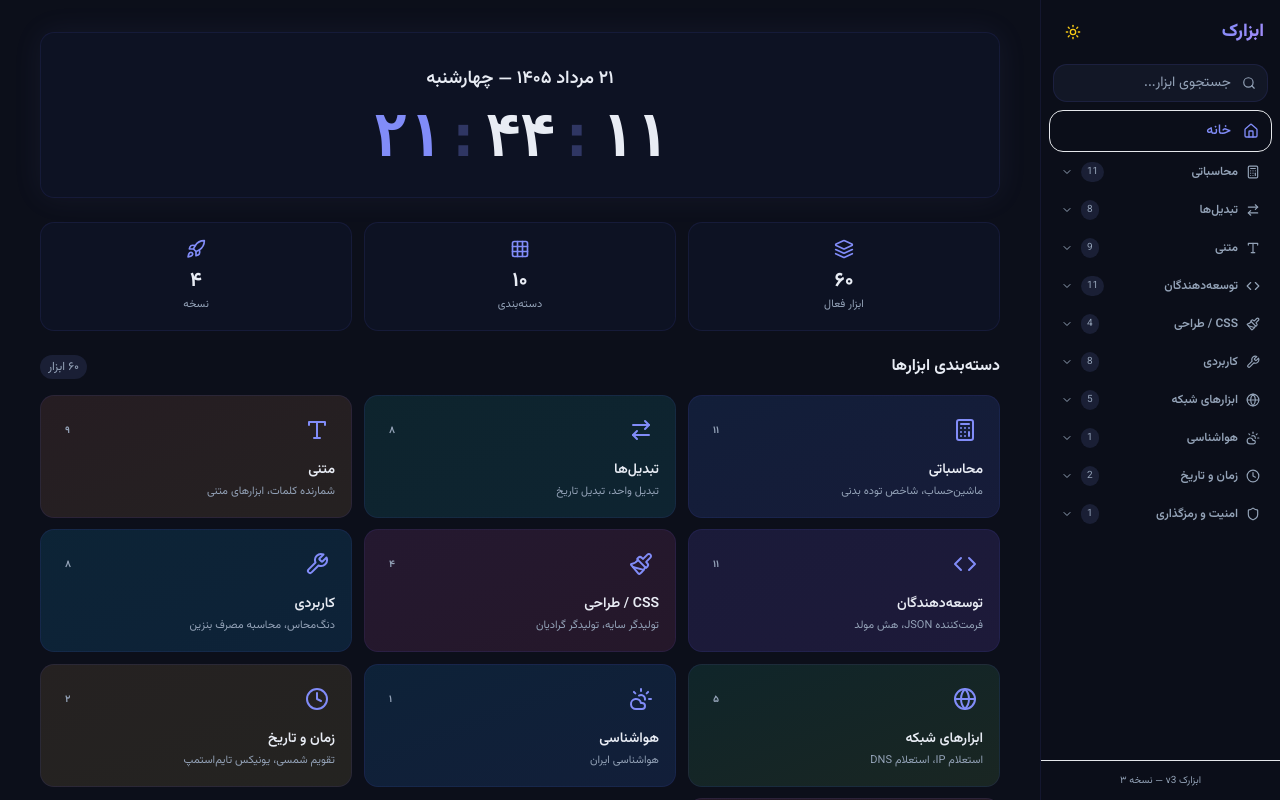
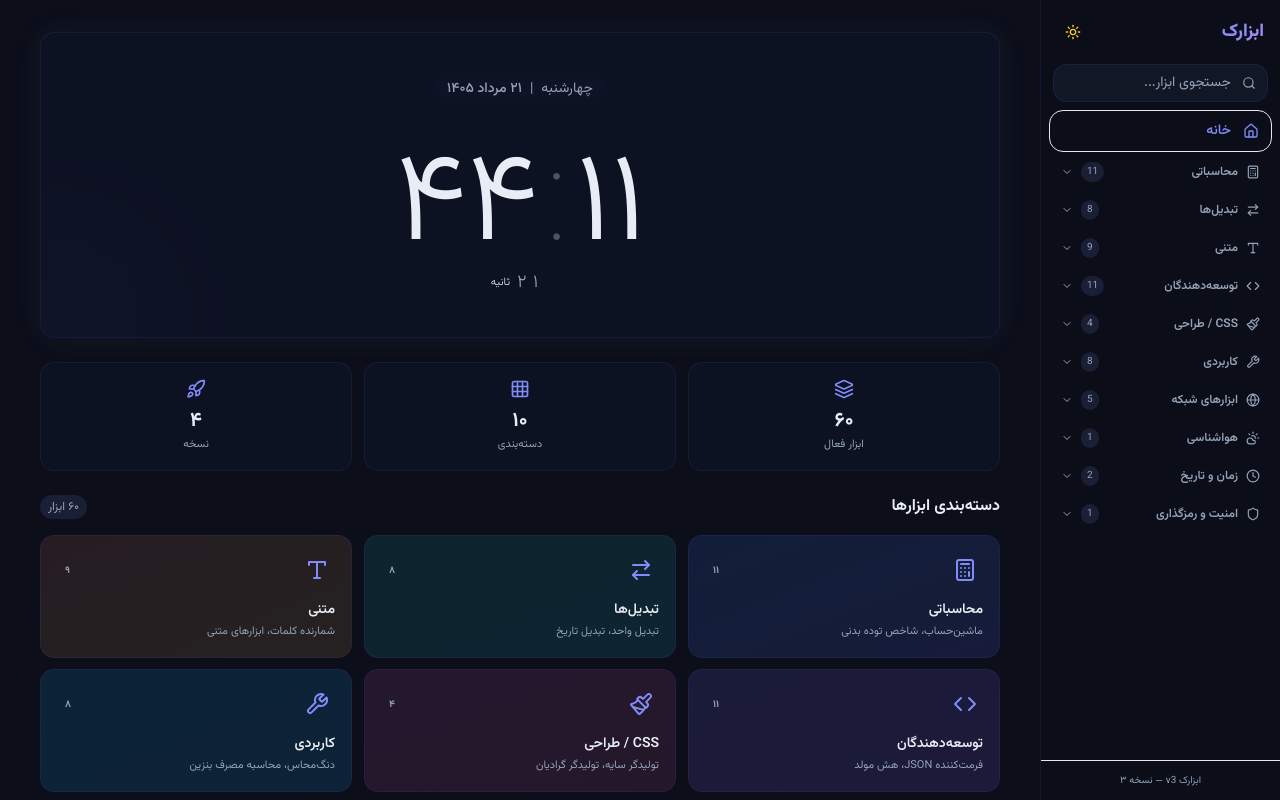
Before and after one commit to mrjeddi75/abzarak, a Next.js app: page / in a window 1280 px wide. Shown: the top 800 px of the page. Built offline with nearby package versions, Linux system fonts and the light colour scheme.

Commit message:
apple-style clock

```diff
--- a/src/components/tools/home-dashboard.tsx
+++ b/src/components/tools/home-dashboard.tsx
@@ -94,18 +94,44 @@ export default function HomeDashboard() {
 
   return (
     <div className="space-y-6">
-      {/* Digital Clock */}
-      <div className="glass-card glow-effect p-6 sm:p-8 animate-fade-in-up">
-        <div className="flex flex-col items-center">
-          <p className="text-lg font-semibold text-foreground mb-3">
-            {toPersianDigits(String(day))} {monthName} {toPersianDigits(String(year))} — {weekday}
-          </p>
-          <div className="flex items-baseline gap-1 font-mono">
-            <span className="text-5xl sm:text-6xl font-bold text-foreground tabular-nums tracking-tight">{hours}</span>
-            <span className="text-5xl sm:text-6xl font-bold text-primary animate-blink">:</span>
-            <span className="text-5xl sm:text-6xl font-bold text-foreground tabular-nums tracking-tight">{minutes}</span>
-            <span className="text-5xl sm:text-6xl font-bold text-primary animate-blink">:</span>
-            <span className="text-5xl sm:text-6xl font-bold text-primary tabular-nums tracking-tight">{seconds}</span>
+            {/* Apple-style Clock */}
+      <div className="animate-fade-in-up">
+        <div className="glass-card glow-effect p-6 sm:p-10 overflow-hidden relative">
+          {/* Ambient gradient orbs */}
+          <div className="absolute -top-20 -right-20 w-48 h-48 rounded-full bg-primary/5 blur-3xl pointer-events-none" />
+          <div className="absolute -bottom-16 -left-16 w-40 h-40 rounded-full bg-violet-500/5 blur-3xl pointer-events-none" />
+
+          <div className="relative flex flex-col items-center">
+            {/* Date pill */}
+            <div className="inline-flex items-center gap-2 px-4 py-1.5 rounded-full bg-secondary/60 text-muted-foreground text-sm mb-6 backdrop-blur-sm">
+              <span>{weekday}</span>
+              <span className="text-foreground/40">|</span>
+              <span className="font-medium text-foreground/80">
+                {toPersianDigits(String(day))} {monthName} {toPersianDigits(String(year))}
+              </span>
+            </div>
+
+            {/* Main time — Apple typography style */}
+            <div className="flex items-center justify-center gap-0.5 font-light tracking-tighter select-none" style={{ fontFamily: "'SF Pro Display', 'Vazirmatn', -apple-system, system-ui, sans-serif" }}>
+              <span className="text-7xl sm:text-8xl md:text-9xl text-foreground leading-none" style={{ fontWeight: 200 }}>
+                {hours}
+              </span>
+              <span className="text-7xl sm:text-8xl md:text-9xl text-foreground/25 leading-none animate-blink" style={{ fontWeight: 100 }}>
+                :
+              </span>
+              <span className="text-7xl sm:text-8xl md:text-9xl text-foreground leading-none" style={{ fontWeight: 200 }}>
+                {minutes}
+              </span>
+            </div>
+
+            {/* Seconds — Apple Watch thin style */}
+            <div className="mt-3 flex items-center gap-1.5">
+              <div className="h-1 w-1 rounded-full bg-primary/40 animate-pulse" />
+              <span className="text-base sm:text-lg font-light text-muted-foreground tabular-nums tracking-widest" style={{ fontWeight: 300 }}>
+                {seconds}
+              </span>
+              <span className="text-[11px] font-light text-muted-foreground/50 ml-1" style={{ fontWeight: 300 }}>ثانیه</span>
+            </div>
           </div>
         </div>
       </div>
```
